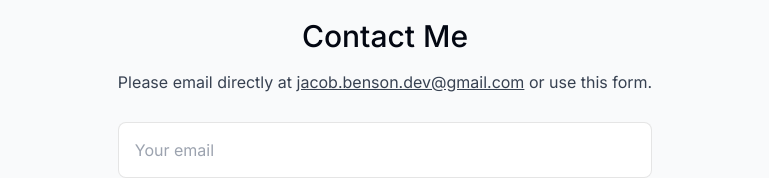
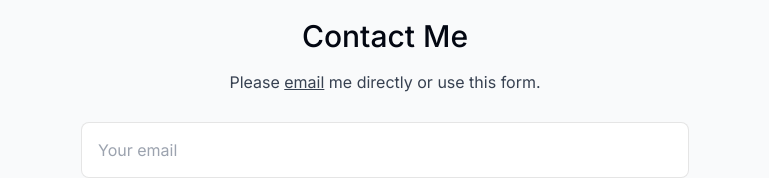
Before and after one commit to bensonbjacob/portfolio_latest, a Next.js app: page / in a window 1280 px wide. Shown: the part 5107-5285 px from the top of the page, without its empty margins (255-1024 px from the left). Built offline with nearby package versions, Linux system fonts and the light colour scheme; no server answers.

Commit message:
Fix contact component className prop to have correct spacing in the width. Update contact information text to suggest contacting the user directly or using the form.

```diff
--- a/components/contact.tsx
+++ b/components/contact.tsx
@@ -19,19 +19,19 @@ export default function Contact() {
       viewport={{ once: true }}
       ref={ref}
       id='contact'
-      className='text-center mb-20 sm:mb-28 w-[min(100% ,38rem)]'
+      className='text-center mb-20 sm:mb-28 w-[min(100%,38rem)]'
     >
       <Heading>Contact Me</Heading>
 
       <p className='text-gray-700 -mt-4 dark:text-white/90'>
-        Please email directly at{' '}
+        Please{' '}
         <a
           className='underline'
           href='mailto:jacob.benson.dev@gmail.com'
         >
-          jacob.benson.dev@gmail.com
+          email
         </a>{' '}
-        or use this form.
+        me directly or use this form.
       </p>
 
       <form
```
